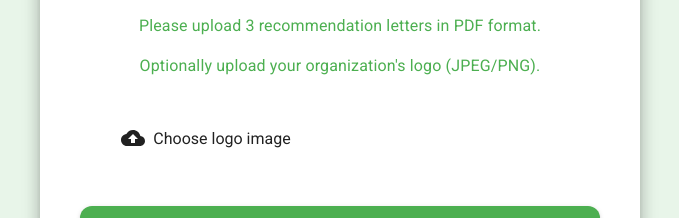
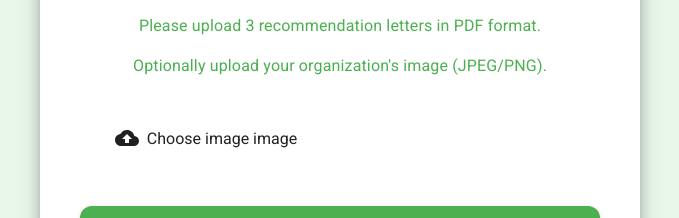
Before and after one commit to EfratBenAmram/VolunteerAppFronted, a React (Vite) app: page /signup_organization in a window 1280 px wide. Shown: the part 505-723 px from the top of the page, without its empty margins (300-979 px from the left). Built offline with nearby package versions, Linux system fonts and the light colour scheme.

Commit message:
image organization

```diff
--- a/src/components/auth/SignupO.tsx
+++ b/src/components/auth/SignupO.tsx
@@ -21,7 +21,7 @@ const SignupO: React.FC = () => {
         orgGoals: '',
         referencePhones: ['', '', ''],
         // recommendationLetters: [null, null, null],
-        logo: null,
+        image: null,
         region: '',
     });
 
@@ -29,7 +29,7 @@ const SignupO: React.FC = () => {
         orgGoals: '',
         referencePhones: ['', '', ''],
         recommendationLetters: ['', '', ''],
-        logo: '',
+        image: '',
         region: '',
     });
     const [isLoading, setIsLoading] = useState(false);
@@ -53,7 +53,7 @@ const SignupO: React.FC = () => {
             if (!value.trim()) error = 'Phone number is required.';
             else if (!/^0[2-9]\d{8}$/.test(value)) error = 'Invalid phone number format.';
         } else if (field === 'recommendationLetters' && !value) error = 'File is required.';
-        else if (field === 'logo' && value && !['image/jpeg', 'image/png'].includes(value.type)) error = 'Only JPEG and PNG files are allowed.';
+        else if (field === 'image' && value && !['image/jpeg', 'image/png'].includes(value.type)) error = 'Only JPEG and PNG files are allowed.';
         setErrors(prev => {
             const updated = { ...prev };
             if (index !== -1) updated[field][index] = error;
@@ -173,27 +173,27 @@ const SignupO: React.FC = () => {
                                 </Grid> */}
 
                                 <Typography sx={{ width: '100%', textAlign: 'center', color: '#4CAF50', marginBottom: 2 }}>
-                                    Optionally upload your organization's logo (JPEG/PNG).
+                                    Optionally upload your organization's image (JPEG/PNG).
                                 </Typography>
                                 <Grid container spacing={2} sx={{ marginTop: 2 }}>
                                     <Grid item xs={12} sm={6}>
-                                        <label htmlFor="logo-upload">
+                                        <label htmlFor="image-upload">
                                             <Box component="span" sx={fileFieldStyle}>
                                                 <CloudUploadIcon sx={{ marginRight: 1 }} />
-                                                {formData.logo ? formData.logo.name : 'Choose logo image'}
+                                                {formData.image ? formData.image.name : 'Choose image image'}
                                             </Box>
                                         </label>
                                         <input
-                                            id="logo-upload"
+                                            id="image-upload"
                                             type="file"
                                             accept="image/jpeg, image/png"
-                                            onChange={(e) => handleInputChange('logo', -1, e.target.files ? e.target.files[0] : null)}
-                                            onBlur={() => validateField('logo', formData.logo)}
+                                            onChange={(e) => handleInputChange('image', -1, e.target.files ? e.target.files[0] : null)}
+                                            onBlur={() => validateField('image', formData.image)}
                                             hidden
                                         />
-                                        {errors.logo && (
+                                        {errors.image && (
                                             <Typography color="error" variant="body2">
-                                                {errors.logo}
+                                                {errors.image}
                                             </Typography>
                                         )}
                                     </Grid>
--- a/src/components/auth/SignupV.tsx
+++ b/src/components/auth/SignupV.tsx
@@ -4,7 +4,7 @@ import { signupNewVolunteer } from '../../features/volunteerSlice';
 import { RootState, AppDispatch } from '../../store/store';
 import { useNavigate } from 'react-router-dom';
 import { TextField, Button, Checkbox, FormControl, InputLabel, Select, MenuItem, CircularProgress, Box, Typography, Card, CardContent, InputAdornment, FormHelperText } from '@mui/material';
-import { Person, DateRange, LocationOn, PhotoCamera, Group } from '@mui/icons-material';
+import { Person, DateRange, PhotoCamera, Group } from '@mui/icons-material';
 
 const SignupV: React.FC = () => {
     const [formData, setFormData] = useState({
```
